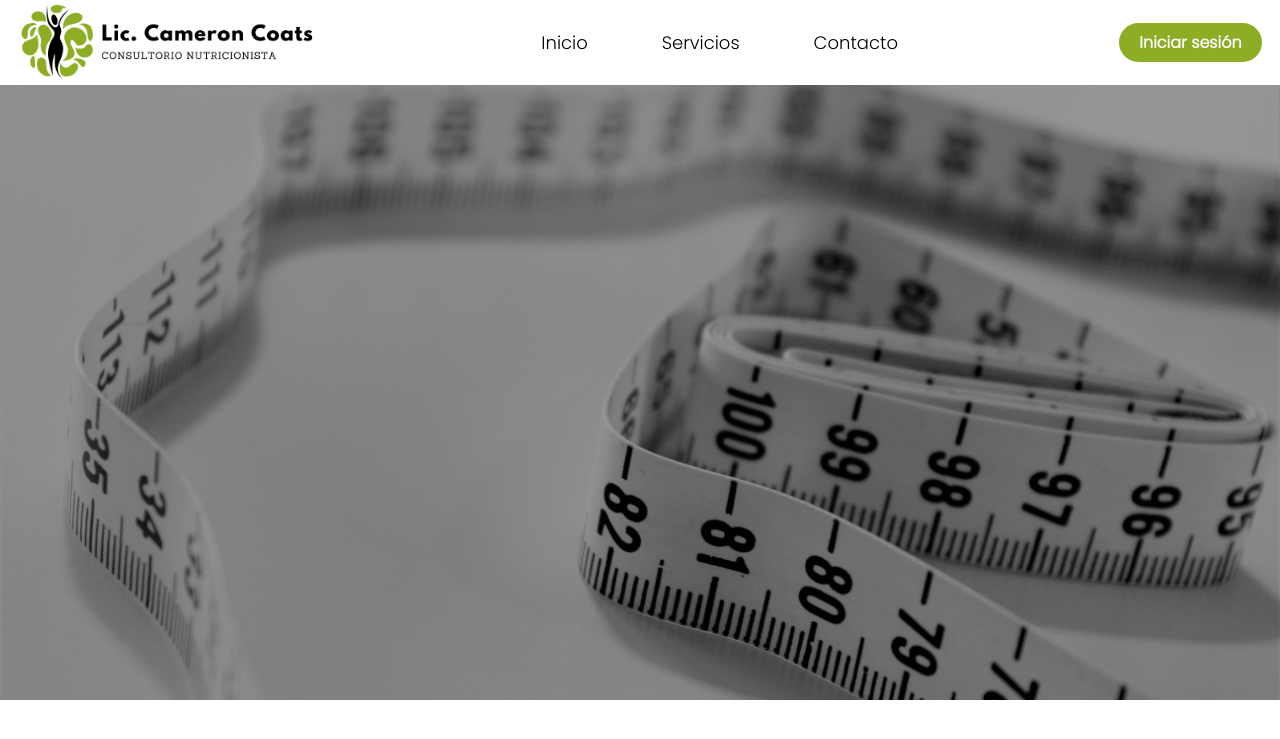
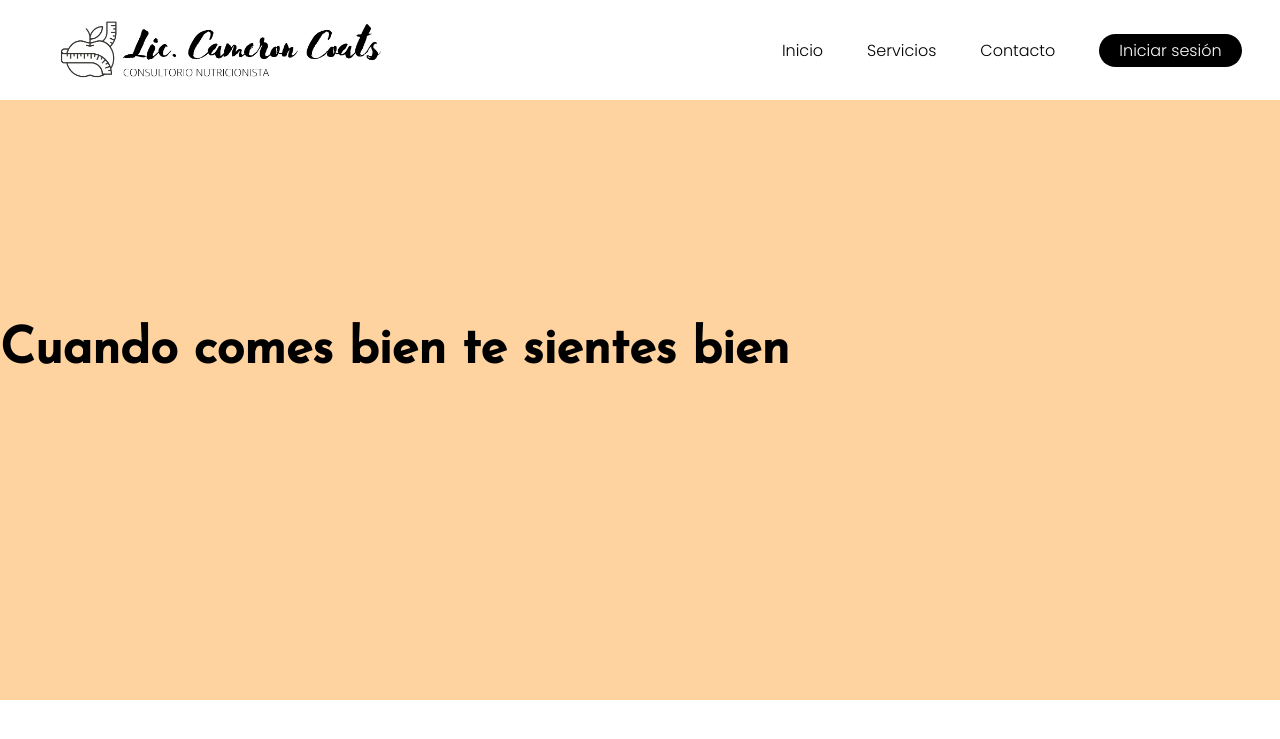
Before and after one commit to fxbelx1/Consultorio-Nutricionista, a PHP site: page /HTML/index.html in a window 1280 px wide. Shown: the top 739 px of the page. Run offline with PHP 8.4, Linux system fonts and the light colour scheme.

Commit message:
Nuevo diseño

```diff
--- a/CSS/diseño.css
+++ b/CSS/diseño.css
@@ -8,32 +8,32 @@ body{
 }
 
 .logo{
-    width: 300px;
+    width: 400px;
     cursor: pointer;
 }
 
 header{
     background-color: white;
-    display: flex;
-    justify-content: space-between;
+    display:flex;
+    justify-content:space-between;
     align-items: center;
     padding: 20px;
-    height: 45px;
+    height: 60px;
     width: 97%;
     position:fixed; /*No desaparezca el header*/
     z-index: 1; /*Capa #1, para colocar el header arriba del div*/
 }
 
-nav{
+/*nav{
     float: left;
-}
+}*/
 
 li, a{
     text-decoration: none;
     color:black;
     font-family: 'Poppins', sans-serif;
     font-weight: 500;
-    font-size: 18px;
+    font-size: 16px;
     /*font-weight: bold;*/
 }
 
@@ -43,7 +43,7 @@ li, a{
 
 .nav_elements li{
     display: inline-block;
-    padding: 0px 35px;
+    padding: 0px 20px;
 }
 
 .nav_elements li a{
@@ -55,8 +55,8 @@ li, a{
 }
 
 button{
-    padding: 7px 20px;
-    background-color: #8cad24;
+    padding: 4px 20px;
+    background-color: black;
     color: white;
     border: none;
     cursor: pointer;
@@ -64,19 +64,26 @@ button{
     transition: all 0.3s ease 0s;
     font-family: 'Poppins', sans-serif;
     font-size: 16px;
-    font-weight: bold;
 }
 
 button:hover{
-    background-color: #6c851d;
+    background-color: #D99C2B;
 }
 
 .one{
     height: 700px;
-    background-image: url(../IMAGENES/siora-photography-cixohzDpNIo-unsplash.jpg);
+    margin-top: 0px;
+    background-color: #FED39F;
     background-size: cover;
     /*opacity: 0.6;*/
-    filter: brightness(0.6);
+    /*filter: brightness(0.7);*/
     position: relative;
+    display: flex;
+    align-items: center;
+    text-align: center;
+}
 
+.one h1{
+    font-family: 'Josefin Sans', sans-serif;
+    font-size: 50px;
 }
--- a/HTML/index.html
+++ b/HTML/index.html
@@ -12,23 +12,29 @@
     <link rel="preconnect" href="https://fonts.gstatic.com" crossorigin>
     <link href="https://fonts.googleapis.com/css2?family=Poppins:wght@300&display=swap" rel="stylesheet">
 
+    <link rel="preconnect" href="https://fonts.googleapis.com">
+    <link rel="preconnect" href="https://fonts.gstatic.com" crossorigin>
+    <link href="https://fonts.googleapis.com/css2?family=Josefin+Sans:wght@500&display=swap" rel="stylesheet">
+
 </head>
 <body>
     <header>
-        <img class="logo" src="../IMAGENES/logo3.png" alt="Logo del Consultorio">
+        <img class="logo" src="../IMAGENES/logo7.png" alt="Logo del Consultorio">
         <nav>
             <ul class="nav_elements">
                 <!--Inicio, servicios, iniciar sesión, contacto-->
                 <li><a href="#">Inicio</a></li>
                 <li><a href="#">Servicios</a></li>
                 <li><a href="#">Contacto</a></li>
+                <li><a class="isesion" href="#"><button>Iniciar sesión</button></a></li>
             </ul>
         </nav>
-        <a class="isesion" href="#"><button>Iniciar sesión</button></a>
+
     </header>
 
     <div class="one">
-
+            <h1>Cuando comes bien te sientes bien</h1>
+            <p></p>
     </div>
 
 </body>
```
Also changed, not shown: IMAGENES/diana-polekhina-OpB7gkQY9oc-unsplash.jpg (added), IMAGENES/fondo3.png (added), IMAGENES/fondo4.jpg (added), IMAGENES/fondo5.jpg (added), IMAGENES/logo4.png (added), IMAGENES/logo5.png (added), IMAGENES/logo6.png (added), IMAGENES/logo7.png (added).
